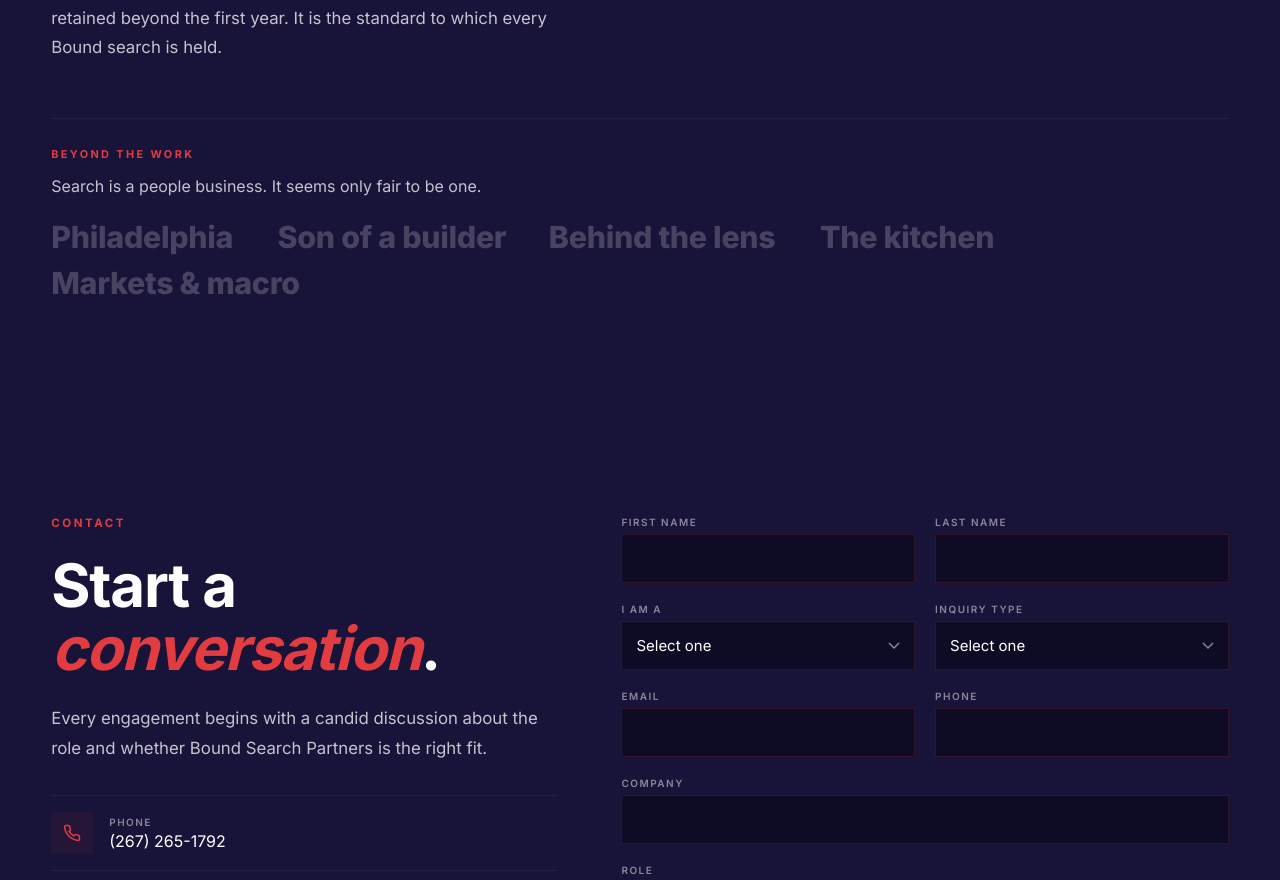
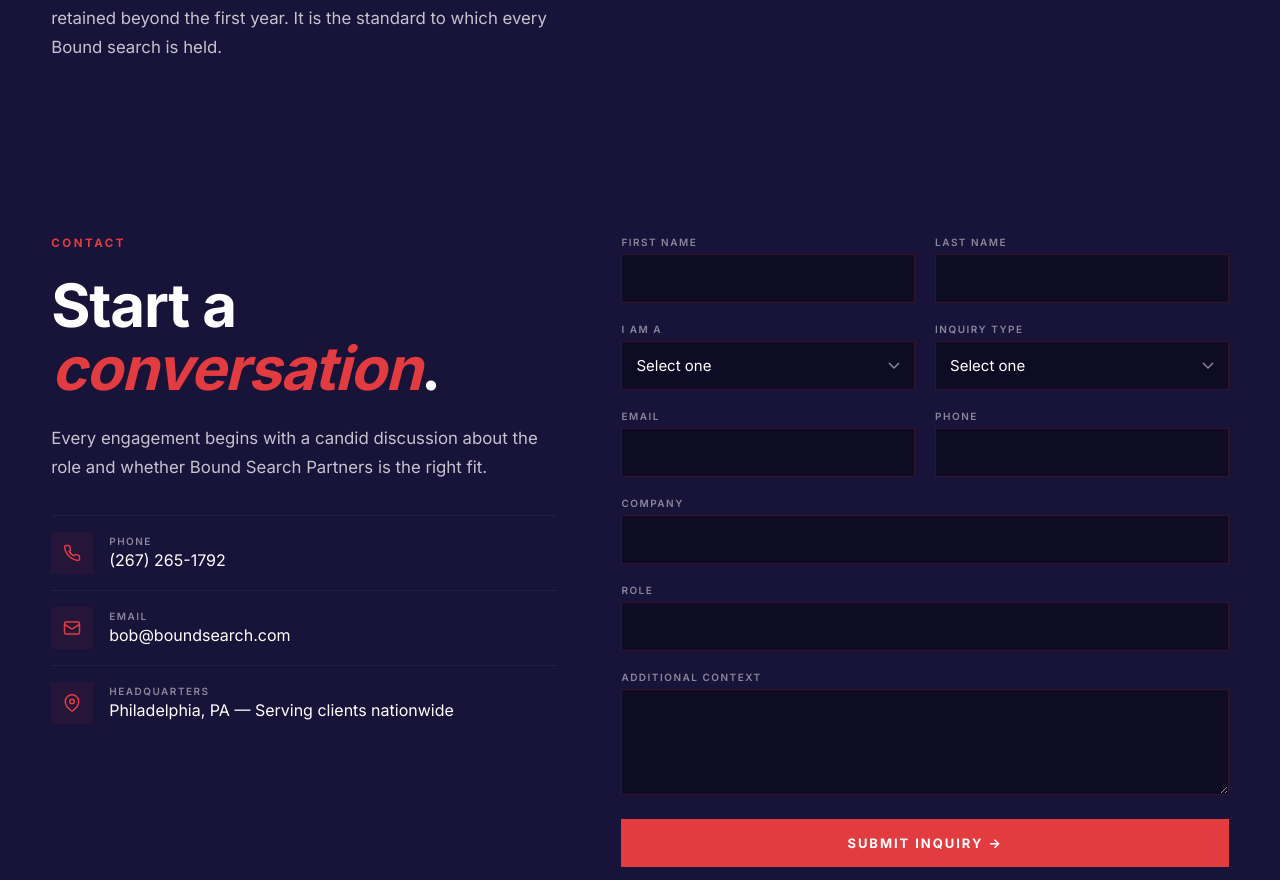
Before and after one commit to rc562/bound-search-partners, a React (Vite) app: page / in a window 1280 px wide. Shown: the part 5083-5963 px from the top of the page. Built offline with nearby package versions, Linux system fonts and the light colour scheme.

Commit message:
Update App.jsx

```diff
--- a/src/App.jsx
+++ b/src/App.jsx
@@ -81,7 +81,6 @@ export default function App() {
   const [navOpen,setNavOpen] = useState(false);
   const [ctaVis,setCtaVis] = useState(false);
   const [indOpen,setIndOpen] = useState(-1);
-  const [bwActive,setBwActive] = useState(-1);
   const [rowItem,setRowItem] = useState({});
   const [hovChip,setHovChip] = useState(null);
 
@@ -860,46 +859,6 @@ export default function App() {
           <div><img src="./headshot.png" alt="Bob Cwenar" style={{width:"100%",maxWidth:420,marginLeft:"auto",display:"block"}}/></div>
         </div>
 
-        {/* Beyond the work */}
-        <div style={{maxWidth:1320,margin:"36px auto 0",padding:"0 clamp(1.5rem,4vw,4rem)"}}>
-          <div style={{borderTop:"1px solid rgba(255,255,255,.06)",paddingTop:28}}>
-            <div style={{fontSize:"clamp(.62rem,.85vw,.74rem)",fontWeight:700,letterSpacing:".22em",textTransform:"uppercase",color:C.r,marginBottom:12}}>Beyond the work</div>
-            <p style={{fontSize:"1rem",lineHeight:1.7,color:C.gl,marginBottom:18,maxWidth:560}}>Search is a people business. It seems only fair to be one.</p>
-            <div style={{display:"flex",flexWrap:"wrap",gap:"10px 34px",marginBottom:18}}>
-              {[
-                                {w:"Philadelphia", d:"Rooted here by choice. The skyline on this site is the view from home; the industrial economy around it is the one this firm serves."},
-                {w:"Son of a builder", d:"Bob's father builds custom homes and restores historic properties in Bucks County. The regard for people who make physical things — and stand behind the finished work — is inherited."},
-                {w:"Behind the lens", d:"A longtime photographer of cities and landscapes. The discipline transfers: wait for the right frame, not the available one."},
-                {w:"The kitchen", d:"Where the same standards apply — preparation, timing, execution. Bob cooks the way he runs searches: personally, start to finish."},
-                {w:"Markets & macro", d:"A standing study of geopolitics, capital flows, and supply chains — the research habit behind the advisories published on this site."},
-              ].map((item,i) => {
-                const on = bwActive === i;
-                return (
-                  <span key={i} role="button" tabIndex={0}
-                    onMouseEnter={() => {if(!isMobile) setBwActive(i);}}
-                    onClick={() => setBwActive(on ? -1 : i)}
-                    onKeyDown={e=>{if(e.key==="Enter"||e.key===" "){e.preventDefault();setBwActive(on?-1:i);}}}
-                    style={{fontSize:"clamp(1.25rem,2.4vw,1.9rem)",fontWeight:800,letterSpacing:"-.01em",cursor:"pointer",color:on?C.w:"rgba(244,243,247,.22)",transition:"color .35s",userSelect:"none",whiteSpace:"nowrap"}}>
-                    {item.w}<span style={{color:on?C.r:"transparent",transition:"color .35s"}}>.</span>
-                  </span>
-                );
-              })}
-            </div>
-            <div style={{minHeight:44}}>
-              {bwActive >= 0 && (
-                <p key={bwActive} style={{fontSize:".95rem",lineHeight:1.65,color:C.gl,maxWidth:680,margin:0,animation:"detailIn .45s cubic-bezier(.23,1,.32,1)",borderLeft:`2px solid ${C.r}`,paddingLeft:16}}>
-                  {[
-                                        "Rooted here by choice. The skyline on this site is the view from home; the industrial economy around it is the one this firm serves.",
-                    "Bob's father builds custom homes and restores historic properties in Bucks County. The regard for people who make physical things — and stand behind the finished work — is inherited.",
-                    "A longtime photographer of cities and landscapes. The discipline transfers: wait for the right frame, not the available one.",
-                    "Where the same standards apply — preparation, timing, execution. Bob cooks the way he runs searches: personally, start to finish.",
-                    "A standing study of geopolitics, capital flows, and supply chains — the research habit behind the advisories published on this site.",
-                  ][bwActive]}
-                </p>
-              )}
-            </div>
-          </div>
-        </div>
       </section>
 
       {/* CONTACT */}
```
